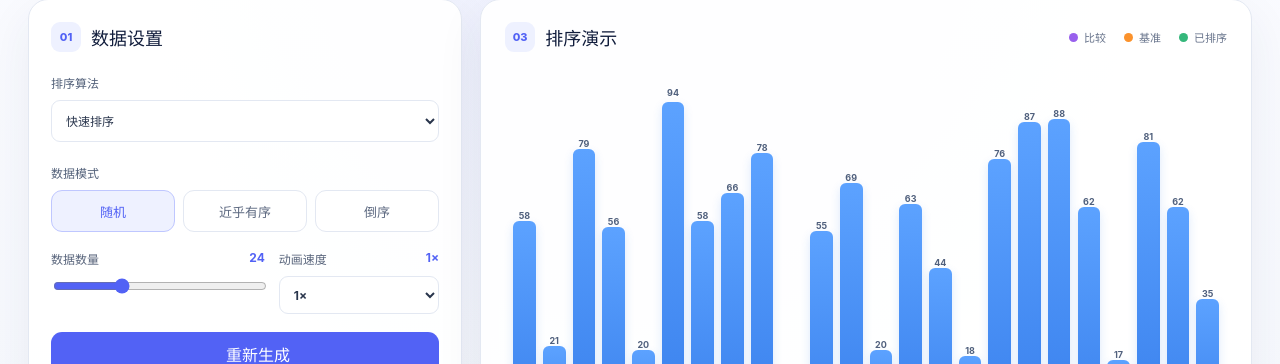
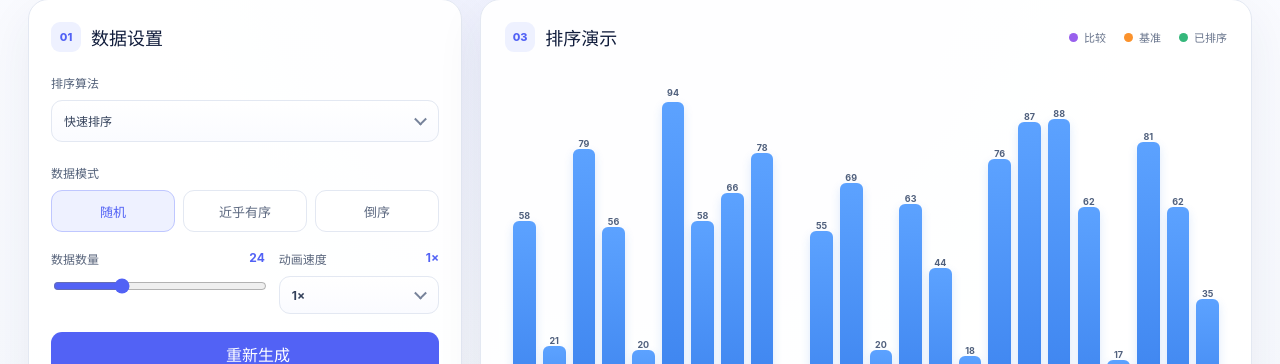
Before and after one commit to xxhh0822/sort, a Vue app: page / in a window 1280 px wide. Shown: the part 101-465 px from the top of the page. Built offline with nearby package versions, Linux system fonts and the light colour scheme; some icons are missing.

Commit message:
style: refine select controls

```diff
--- a/src/App.vue
+++ b/src/App.vue
@@ -155,9 +155,11 @@ onBeforeUnmount(pause)
             <div class="section-title"><span>01</span><h2>数据设置</h2></div>
             <label class="algorithm-select">
               <span>排序算法</span>
+              <span class="select-shell">
                 <select :value="selectedAlgorithm" aria-label="排序算法" @change="chooseAlgorithm">
                   <option v-for="item in algorithms" :key="item.id" :value="item.id">{{ item.name }}</option>
                 </select>
+              </span>
             </label>
             <label class="field-label">数据模式</label>
             <div class="mode-buttons">
@@ -170,9 +172,11 @@ onBeforeUnmount(pause)
               </label>
               <label>
                 <span>动画速度 <b>{{ speed }}×</b></span>
+                <span class="select-shell">
                   <select v-model="speed" aria-label="动画速度">
                     <option value="0.25">0.25×</option><option value="0.5">0.5×</option><option value="1">1×</option><option value="2">2×</option><option value="4">4×</option>
                   </select>
+                </span>
               </label>
             </div>
             <button class="regenerate" type="button" @click="generatePreset()"><Shuffle :size="18" />重新生成</button>
--- a/src/style.css
+++ b/src/style.css
@@ -71,7 +71,7 @@ main { padding: 24px 0 0; }
 .section-title > span { display: grid; width: 30px; height: 30px; place-items: center; border-radius: 9px; color: var(--primary); background: var(--primary-soft); font-size: 11px; font-weight: 800; }
 .section-title h2 { margin: 0; font-size: 18px; }
 .algorithm-select { display: flex; flex-direction: column; gap: 9px; margin-top: 22px; color: #526079; font-size: 12px; font-weight: 700; }
-.algorithm-select select { width: 100%; height: 42px; }
+.algorithm-select .select-shell { height: 42px; }
 .field-label { display: block; margin: 22px 0 9px; color: #526079; font-size: 12px; font-weight: 700; }
 .mode-buttons { display: grid; grid-template-columns: repeat(3, 1fr); gap: 8px; }
 .mode-buttons button { height: 42px; border: 1px solid var(--line); border-radius: 11px; color: #5d6980; background: #fff; font-size: 13px; }
@@ -81,7 +81,42 @@ main { padding: 24px 0 0; }
 .control-grid label > span { display: flex; justify-content: space-between; }
 .control-grid b { color: var(--primary); }
 input[type="range"] { width: 100%; accent-color: var(--primary); }
-select { height: 38px; padding: 0 10px; border: 1px solid var(--line); border-radius: 9px; color: #29354c; background: white; }
+.select-shell {
+  position: relative;
+  display: block;
+  height: 38px;
+  overflow: hidden;
+  border: 1px solid var(--line);
+  border-radius: 11px;
+  background: linear-gradient(180deg, #fff, #fafbff);
+  transition: border-color 0.16s ease, box-shadow 0.16s ease, background 0.16s ease;
+}
+.select-shell::after {
+  position: absolute;
+  top: 50%;
+  right: 13px;
+  width: 7px;
+  height: 7px;
+  border-right: 2px solid #77839a;
+  border-bottom: 2px solid #77839a;
+  pointer-events: none;
+  content: "";
+  transform: translateY(-70%) rotate(45deg);
+}
+.select-shell:hover { border-color: #c7ceff; background: #fff; }
+.select-shell:focus-within { border-color: var(--primary); box-shadow: 0 0 0 3px rgba(82, 98, 245, 0.14); }
+.select-shell select {
+  width: 100%;
+  height: 100%;
+  padding: 0 38px 0 12px;
+  border: 0;
+  outline: 0;
+  color: #33405a;
+  background: transparent;
+  cursor: pointer;
+  appearance: none;
+}
+.select-shell select:focus-visible { outline: 0; }
 .regenerate { display: flex; align-items: center; justify-content: center; gap: 8px; width: 100%; height: 44px; margin-top: 18px; border: 0; border-radius: 11px; color: white; background: var(--primary); font-weight: 700; }
 .regenerate:hover { background: var(--primary-dark); }
 .custom-data { margin-top: 15px; border-top: 1px solid var(--line); padding-top: 12px; }
```
Lines whose indentation alone changed are shown as unchanged.
